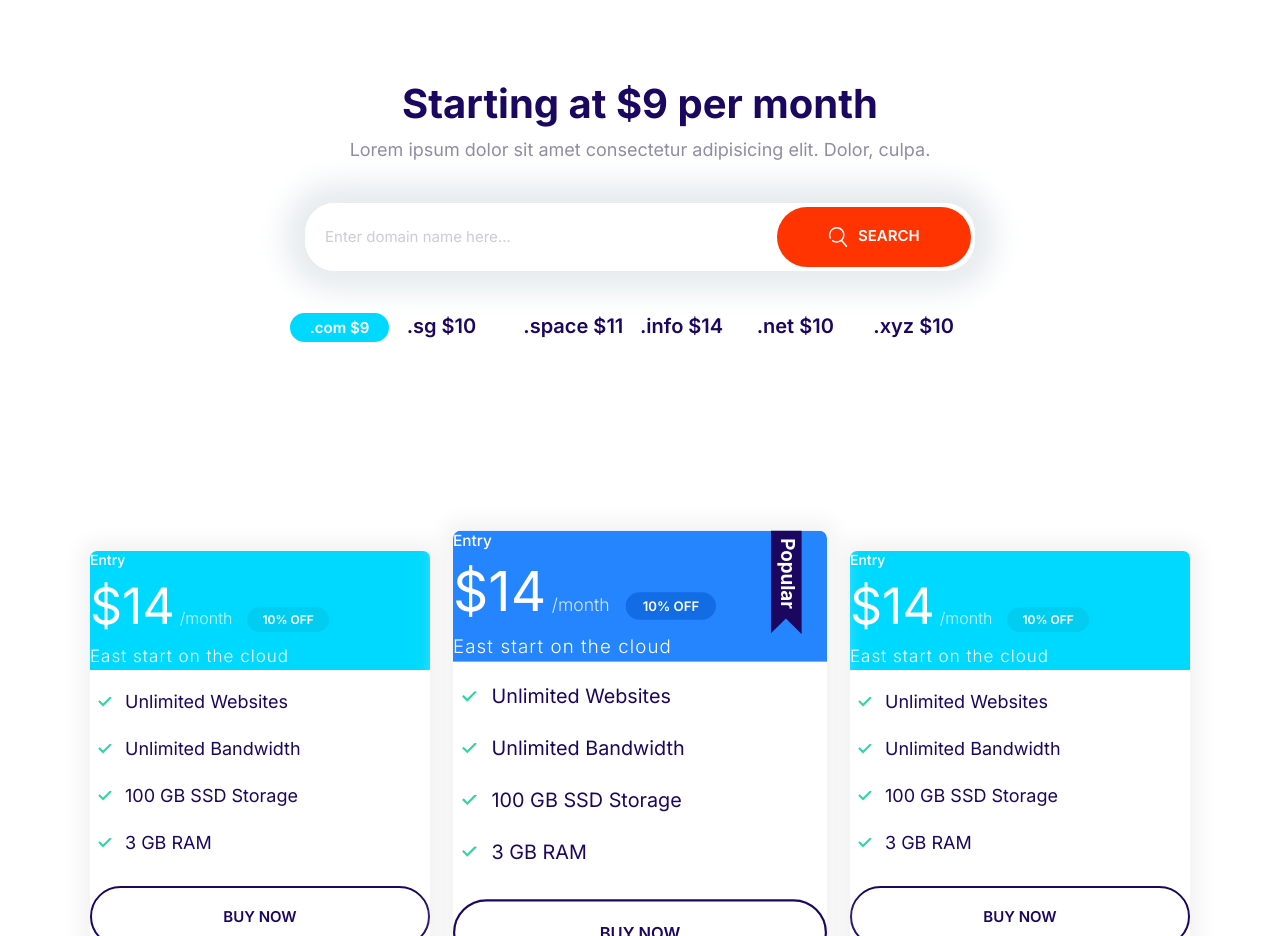
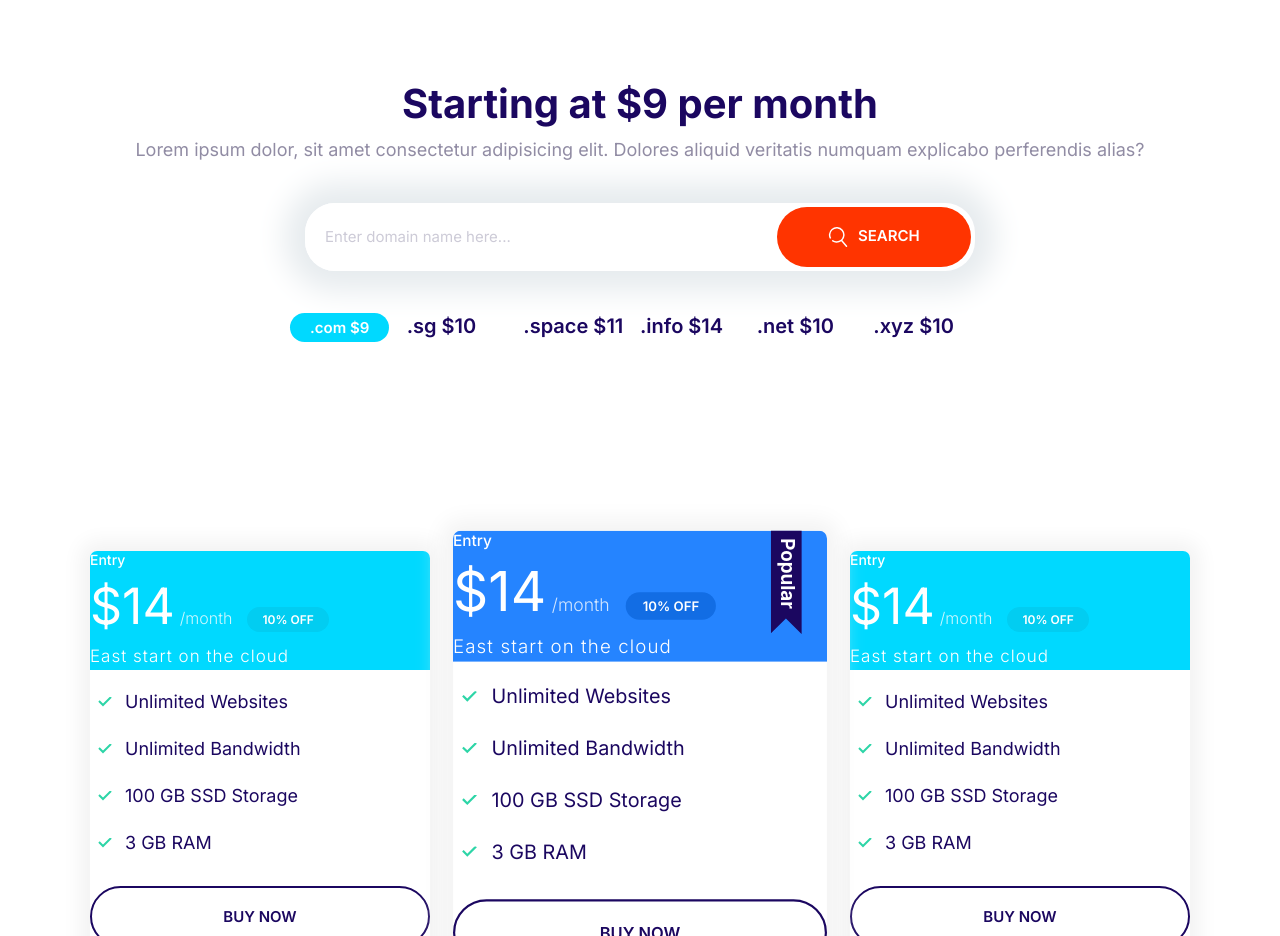
Before and after one commit to Lady-Bee/Moshify_project, a website built with Parcel: page MOSHIFY/index.html in a window 1280 px wide. Shown: the part 800-1736 px from the top of the page. Built offline with nearby package versions, Linux system fonts and the light colour scheme.

Commit message:
deploying the site

```diff
--- a/MOSHIFY/index.html
+++ b/MOSHIFY/index.html
@@ -59,7 +59,7 @@
     <section data-aos="fade-up" class="block container block-domain">
         <header class="block__header">
             <h2>Starting at $9 per month</h2>
-            <p>Lorem ipsum dolor sit amet consectetur adipisicing elit. Dolor, culpa.</p>
+            <p>Lorem ipsum dolor, sit amet consectetur adipisicing elit. Dolores aliquid veritatis numquam explicabo perferendis alias?</p>
         </header>
         <div class="input-group">
             <input type="text" class="input" placeholder="Enter domain name here...">
--- a/MOSHIFY/package.json
+++ b/MOSHIFY/package.json
@@ -4,7 +4,8 @@
   "description": "",
   "main": "index.js",
   "scripts": {
-    "test": "echo \"Error: no test specified\" && exit 1"
+    "test": "echo \"Error: no test specified\" && exit 1",
+    "build": "parcel build index.html"
   },
   "keywords": [],
   "author": "",
```
